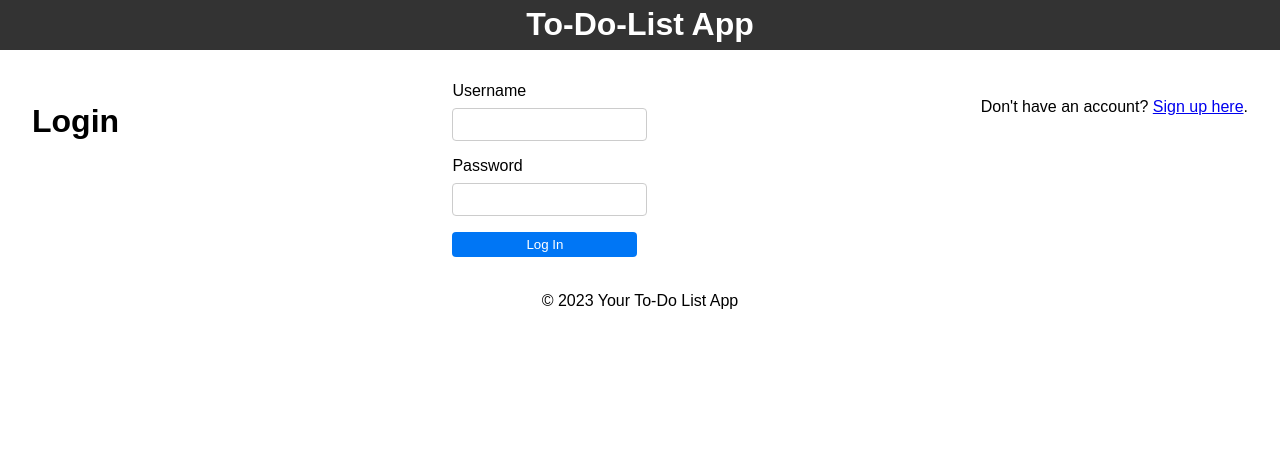
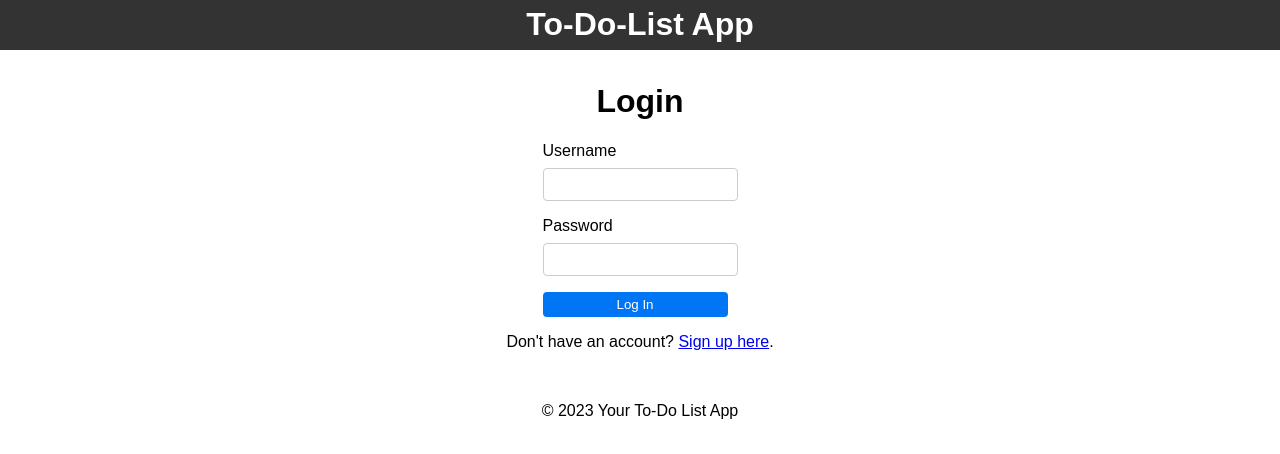
Before and after one commit to mohamed-nourin/Capstone-Foundations, a website: page public/login.html in a window 1280 px wide. Drawn offline with nearby package versions, Linux system fonts and the light colour scheme.

Commit message:
capstone project finished

```diff
--- a/public/login.html
+++ b/public/login.html
@@ -10,7 +10,7 @@
     <header>
             <h1>To-Do-List App</h1>
     </header>
-    <main>
+    <main class="centered-content">
         <h1>Login</h1>
         <form id="login-form">
             <label for="username">Username</label>
--- a/public/style.css
+++ b/public/style.css
@@ -11,8 +11,9 @@ header {
   background-color: #333;
   color: #fff;
   text-align: center;
-  padding: .4rem 0;
+  padding: 0.4rem 0;
   animation: fadeIn 1s;
+  margin-bottom: -20px;
 }
 
 @keyframes fadeIn {
@@ -59,6 +60,13 @@ header {
 .login-btn:hover,
 .signup-btn:hover{
   background-color: #8abaed;
+}
+
+.centered-content {
+  display: flex;
+  flex-direction: column;
+  justify-content: center;
+  align-items: center;
 }
 
 header h1 {
```
Also changed, not shown: public/signup.html (+1 -1 lines).
